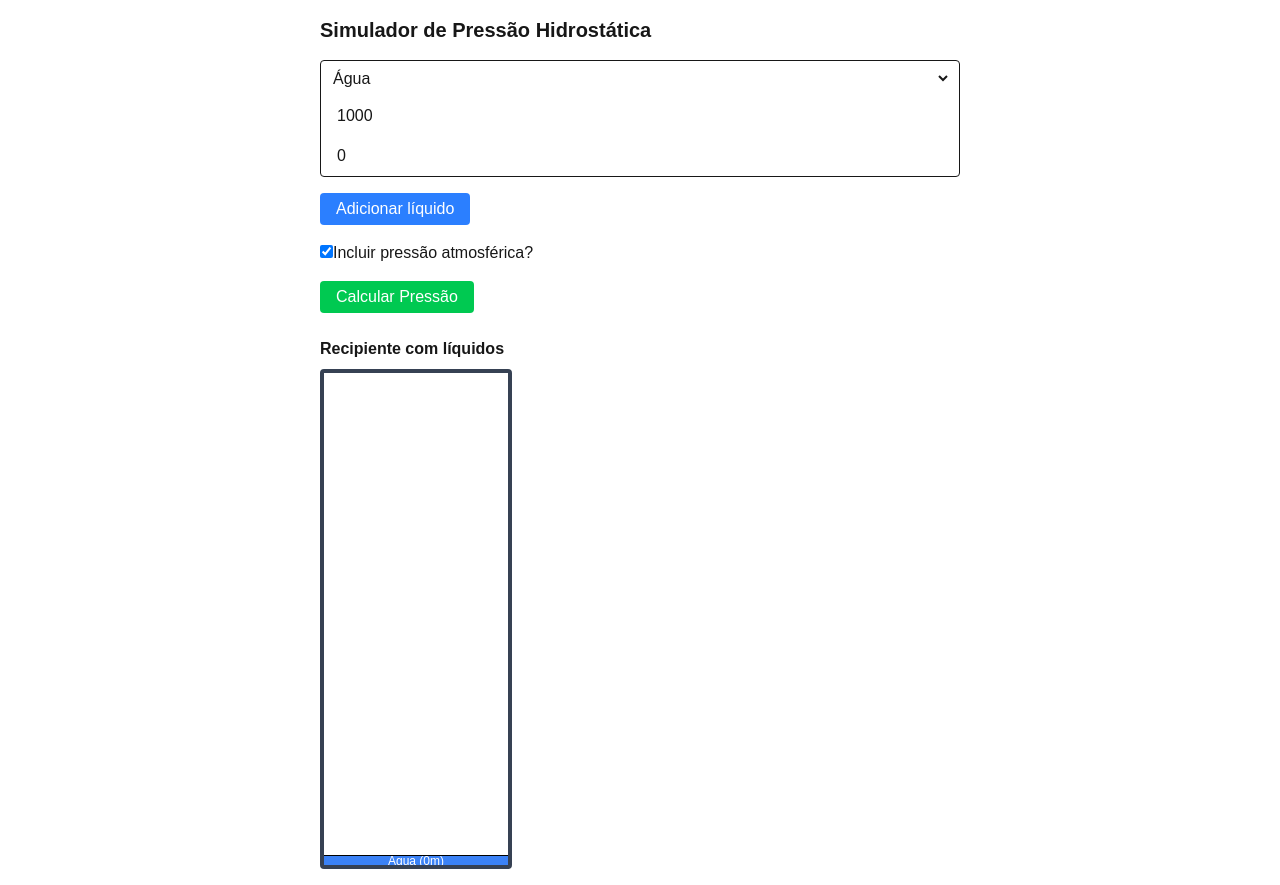
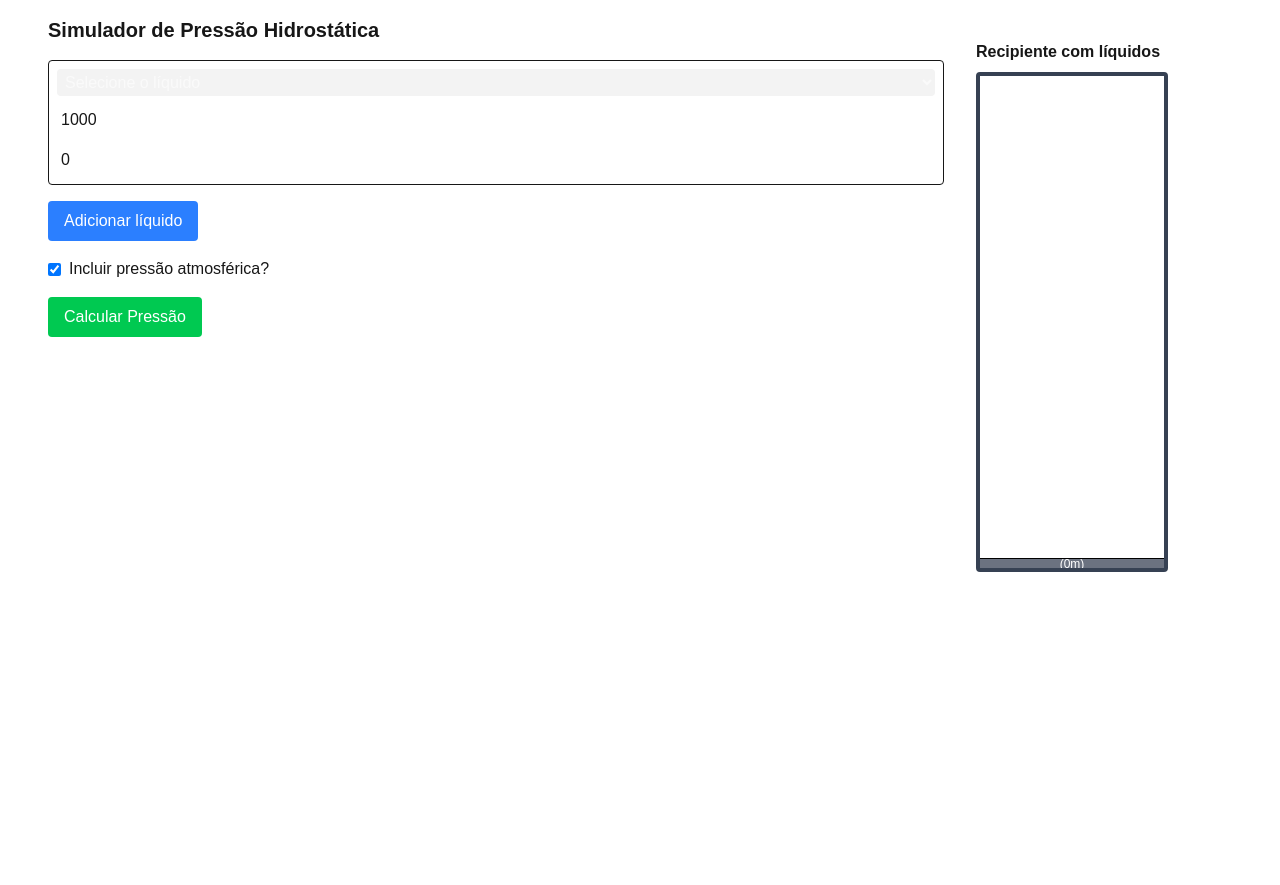
Before and after one commit to Alfredo-capitia/simulador-de-fisica, a Next.js app: page / in a window 1280 px wide. Both pictures are taken after a click on the button "Adicionar líquido". After the commit the page ends 800 px from the top, so only its background shows below. Built offline with nearby package versions, Linux system fonts and the light colour scheme.

Commit message:
Update inputForm.tsx

```diff
--- a/src/components/inputForm.tsx
+++ b/src/components/inputForm.tsx
@@ -1,6 +1,6 @@
 "use client";
 
-import { useState , useEffect } from "react";
+import { useState, useEffect } from "react";
 import { Liquido, EntradaSimulador } from "../../types";
 import { calcularPressao } from "../../utils/calculoPressao";
 import { Resultado } from "./resultado";
@@ -11,10 +11,7 @@ const liquidosPadrao = [
   { nome: "Mercúrio", densidade: 13500 },
   { nome: "Glicerina", densidade: 1260 },
   { nome: "Etanol", densidade: 789 },
-
 ];
-
-
 
 const coresLiquidos: Record<string, string> = {
   Água: "#3b82f6",
@@ -23,6 +20,7 @@ const coresLiquidos: Record<string, string> = {
   Glicerina: "#9333ea",
   Etanol: "#16a34a",
 };
+
 function RecipienteVisual({ liquidos }: { liquidos: Liquido[] }) {
   const [animar, setAnimar] = useState<boolean[]>([]);
 
@@ -86,7 +84,7 @@ export function InputForm() {
   const [resultado, setResultado] = useState<{ pressaoTotal: number; detalhes: string[] } | null>(null);
 
   const adicionarLiquido = () => {
-        setLiquidos([...liquidos, { nome: "Água", densidade: 1000, altura: 0 }]);
+    setLiquidos([...liquidos, { nome: "", densidade: 1000, altura: 0 }]);
   };
 
    type AtualizarLiquidoKey = keyof Liquido;
@@ -108,63 +106,81 @@ const atualizarLiquido = (
 };
 
   const calcular = () => {
-
-        const dadosValidos = liquidos.every(l => l.nome && l.densidade > 0 && l.altura >= 0)
-
+    const dadosValidos = liquidos.every((l) => l.nome && l.densidade > 0 && l.altura > 0);
     if (!dadosValidos) {
-            alert("Priencha todos os campos antes de calcular!")
+      alert("Preencha todos os campos corretamente antes de calcular!");
+      return;
     }
 
     const entrada: EntradaSimulador = { liquidos, incluirPressaoAtmosferica };
     const resultado = calcularPressao(entrada);
-
     setResultado(resultado);
   };
 
   return (
-        <div className="p-4 max-w-2xl mx-auto">
+    <div className="p-4 max-w-5xlxl mx-auto flex gap-8">
+      <div className="flex-col">{resultado && <Resultado resultado={resultado} />}</div>
+
+      <div className="flex-1 flex-col max-w-4xl ">
         <h1 className="text-xl font-bold mb-4">Simulador de Pressão Hidrostática</h1>
 
         {liquidos.map((l, i) => (
-                <div key={i} className="mb-2 p-2 border rounded flex  flex-col gap-4">
-                    <select value={l.nome} onChange={(e) => atualizarLiquido(i, "nome", e.target.value)}>
-                        <option className="bg-zinc-500" value="">Selecione o líquido</option>
+          <div key={i} className="mb-2 p-2 border rounded flex flex-col gap-2">
+            <select
+              value={l.nome}
+              onChange={(e) => atualizarLiquido(i, "nome", e.target.value)}
+              className="p-1 bg-foreground/5 text-zinc-50 rounded"
+            >
+              <option value="" className="text-zinc-800">
+                Selecione o líquido
+              </option>
               {liquidosPadrao.map((op) => (
-                            <option className="bg-zinc-700" key={op.nome} value={op.nome}>{op.nome}</option>
+                <option className="text-zinc-800 bg-foreground/5" key={op.nome} value={op.nome}>
+                  {op.nome}
+                </option>
               ))}
             </select>
+
             <input
               type="number"
               placeholder="Densidade (kg/m³)"
               value={l.densidade}
               onChange={(e) => atualizarLiquido(i, "densidade", e.target.value)}
-                        className="ml-2"
+              className="p-1"
+              readOnly
             />
+
             <input
               type="number"
               placeholder="Altura (m)"
-                        value={l.altura}
+              value={isNaN(l.altura) ? '' : l.altura}
               onChange={(e) => atualizarLiquido(i, "altura", e.target.value)}
-                        className="ml-2"
+              className="p-1"
+              min={0}
+              step={0.01}
             />
           </div>
         ))}
 
-            <button onClick={adicionarLiquido} className="bg-blue-500 text-white px-4 py-1 rounded mt-2">Adicionar líquido</button>
+        <button onClick={adicionarLiquido} className="bg-blue-500 text-white px-4 py-2 rounded mt-2">
+          Adicionar líquido
+        </button>
 
         <div className="my-4">
-                <label>
+          <label className="flex items-center gap-2">
             <input type="checkbox" checked={incluirPressaoAtmosferica} onChange={(e) => setIncluir(e.target.checked)} />
             Incluir pressão atmosférica?
           </label>
         </div>
 
-            <button onClick={calcular} className="bg-green-500 text-white px-4 py-1 rounded">Calcular Pressão</button>
+        <button onClick={calcular} className="bg-green-500 text-white px-4 py-2 rounded">
+          Calcular Pressão
+        </button>
+      </div>
+
       <div className="w-52">
         <RecipienteVisual liquidos={liquidos} />
       </div>
-
-            {resultado && <Resultado resultado={resultado} />}
     </div>
   );
 }
```
Lines whose indentation alone changed are shown as unchanged.
